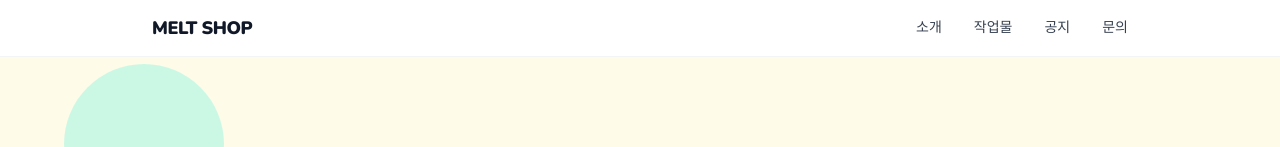
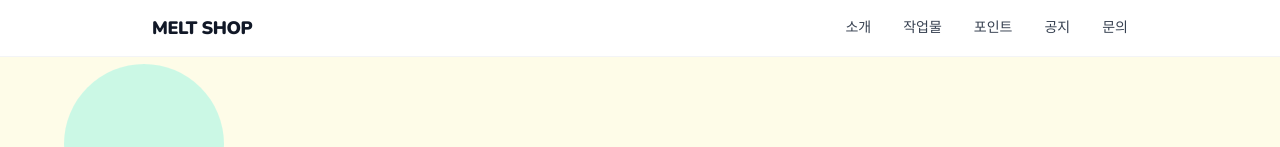
Before and after one commit to mapakun/meltshop-web, a Nuxt app: page / in a window 1280 px wide. Shown: the top 147 px of the page. Built offline with nearby package versions, Linux system fonts and the light colour scheme.

Commit message:
:wrench: add point header

```diff
--- a/app/components/AppHeader.vue
+++ b/app/components/AppHeader.vue
@@ -7,6 +7,7 @@
       <ul class="flex items-center gap-8 text-sm text-gray-700">
         <li><NuxtLink to="/#about" class="hover:text-yellow-500 transition-colors">소개</NuxtLink></li>
         <li><NuxtLink to="/portfolio" class="hover:text-yellow-500 transition-colors">작업물</NuxtLink></li>
+        <li><NuxtLink to="/point" class="hover:text-yellow-500 transition-colors">포인트</NuxtLink></li>
         <li><NuxtLink to="/#notice" class="hover:text-yellow-500 transition-colors">공지</NuxtLink></li>
         <li><NuxtLink to="/#contact" class="hover:text-yellow-500 transition-colors">문의</NuxtLink></li>
       </ul>
```
